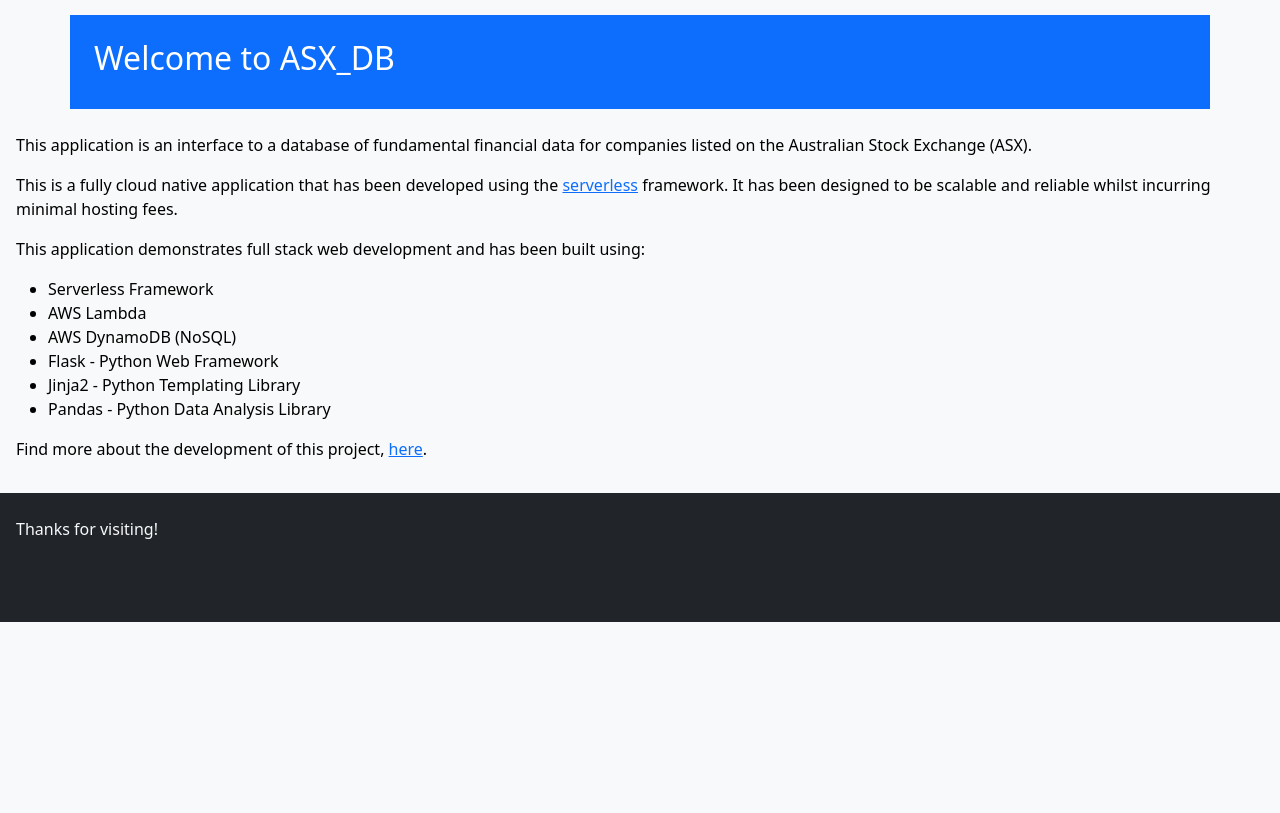
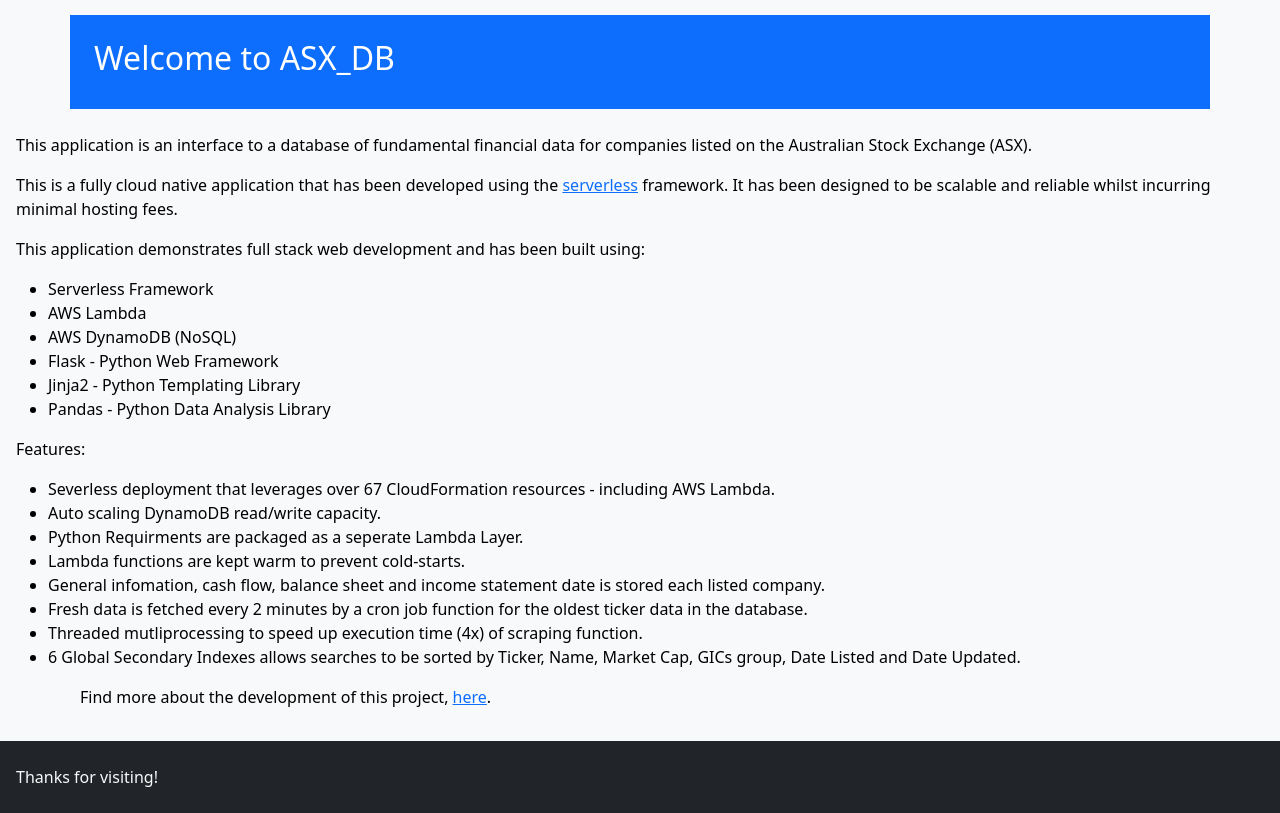
Before and after one commit to l-j-g/A4, a Python web app: template B/asx-db-sl/flask/templates/home.html in a window 1280 px wide. Shown: the part 178-991 px from the top of the page. Before the commit the page ends 800 px from the top, so only its background shows below. Run offline with Jinja, Linux system fonts and the light colour scheme; the template is opened without the code that fills it, so the values that code supplies are empty.

Commit message:
added features

```diff
--- a/B/asx-db-sl/flask/templates/home.html
+++ b/B/asx-db-sl/flask/templates/home.html
@@ -24,6 +24,19 @@
             <li>Pandas - Python Data Analysis Library</li>
         </ul>
 
+    <p>
+        Features:
+        <ul>
+            <li> Severless deployment that leverages over 67 CloudFormation resources - including AWS Lambda. </li>
+            <li> Auto scaling DynamoDB read/write capacity. </li>
+            <li> Python Requirments are packaged as a seperate Lambda Layer. </li>
+            <li> Lambda functions are kept warm to prevent cold-starts. </li>
+            <li> General infomation, cash flow, balance sheet and income statement date is stored each listed company. </li>
+            <li> Fresh data is fetched every 2 minutes by a cron job function for the oldest ticker data in the database. </li>
+            <li> Threaded mutliprocessing to speed up execution time (4x) of scraping function. </li>
+            <li> 6 Global Secondary Indexes allows searches to be sorted by Ticker, Name, Market Cap, GICs group, Date Listed and Date Updated. </li>
+        <ul>
+    </p>
 
         Find more about the development of this project, <a href=https://github.com/l-j-g/T3A3_asx_app>here</a>.
     </p>
```
